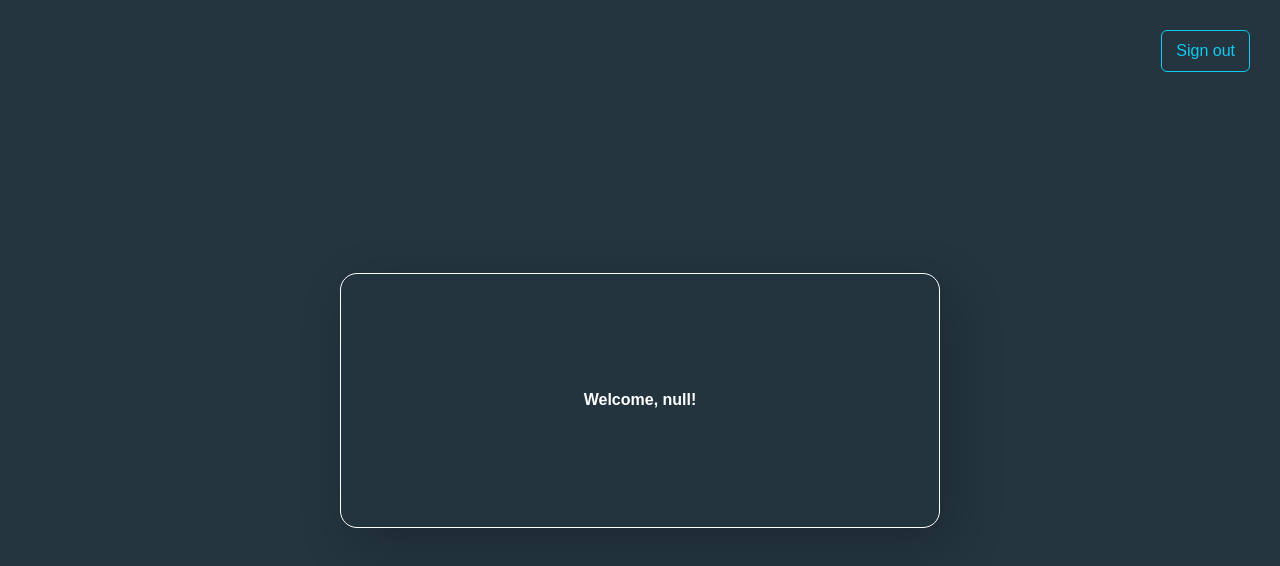
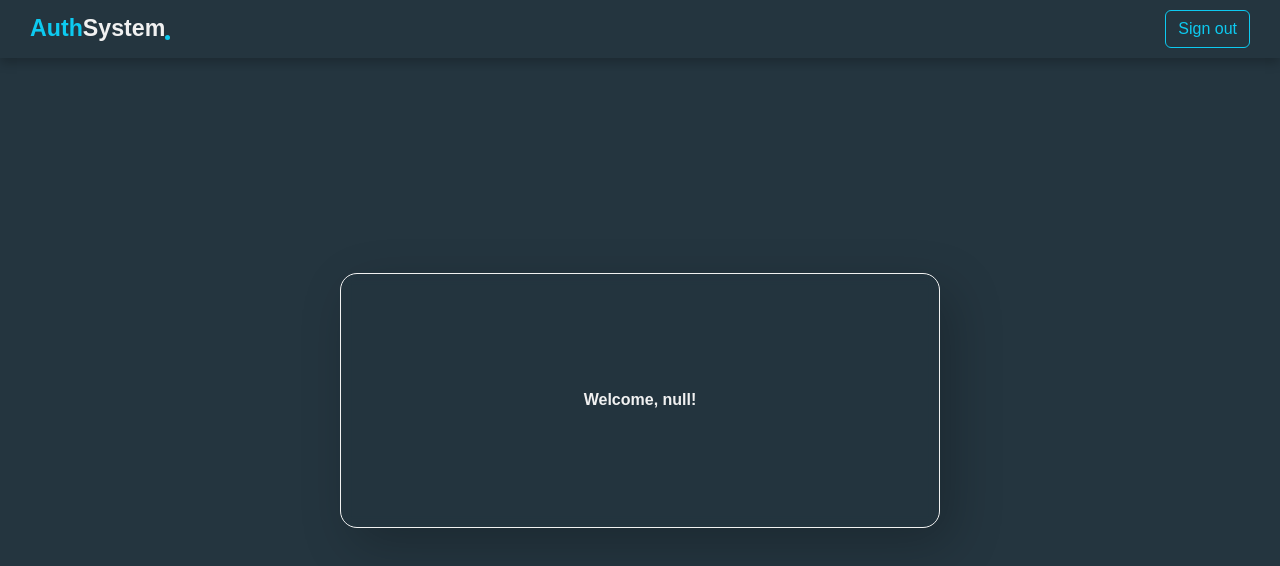
Before and after one commit to belalsameh-dev/auth-system, a plain HTML site: page home/index.html in a window 1280 px wide. Drawn offline with nearby package versions, Linux system fonts and the light colour scheme; a web font is replaced by a local one.

Commit message:
Navbar added to the home page

```diff
--- a/home/index.html
+++ b/home/index.html
@@ -20,7 +20,10 @@
 </head>
 
 <body>
-    <button type="button" class="btn btn-outline-info">Sign out</button>
+    <nav class="navbar">
+        <h1 class="logo mb-0"><span class="text-info">Auth</span>System</h1>
+        <button type="button" class="btn btn-outline-info">Sign out</button>
+    </nav>
     <div class="card"></div>
 </body>
 
--- a/home/style.css
+++ b/home/style.css
@@ -7,8 +7,11 @@
 }
 
 :root {
+    --info-color: #0DCAF0;
     --main-color: #17A2B8;
-    --sec-color: #24353F
+    --second-color: #24353F;
+    --white-color: #f1f1f1;
+    --shadow: rgba(0, 0, 0, 0.22);
 }
 
 body {
@@ -17,20 +20,54 @@ body {
     display: flex;
     align-items: center;
     justify-content: center;
-    background-color: var(--sec-color);
+    background-color: var(--second-color);
     position: relative;
 }
 
-.btn {
+.navbar {
+    width: 100%;
+    display: flex;
+    align-items: center;
+    justify-content: space-between;
+    padding: 10px 30px;
     position: absolute;
-    top: 30px;
-    right: 30px;
-    transition: all 0.5s;
+    top: 0;
+    left: 0;
+    z-index: 1;
+    box-shadow: 0px 5px 10px var(--shadow);
 }
 
-@media (min-width: 800px) {
+.logo {
+    color: var(--white-color);
+    font-size: 1.45rem;
+    font-weight: bolder;
+    position: relative;
+    cursor: pointer;
+}
+
+.logo::after {
+    content: "";
+    position: absolute;
+    left: 100%;
+    bottom: 3px;
+    width: 5px;
+    height: 5px;
+    border-radius: 50%;
+    background-color: #0DCAF0;
+}
+
+.logo:hover::after {
+    transform: scaleX(1);
+}
+
+@media screen and (max-width: 480px) {
+    .logo {
+        font-size: 1.25rem;
+    }
+
     .btn {
-        padding: 8px 14px;
+        font-size: 0.875rem;
+        padding: 0.25rem 0.5rem;
     }
 }
 
@@ -38,8 +75,8 @@ body {
     width: min(600px, 85%);
     height: 255px;
     background: rgba(36, 53, 63, 0.58);
-    border: 1px solid white;
-    box-shadow: 12px 17px 51px rgba(0, 0, 0, 0.22);
+    border: 1px solid var(--white-color);
+    box-shadow: 12px 17px 51px var(--shadow);
     backdrop-filter: blur(6px);
     border-radius: 17px;
     text-align: center;
@@ -50,12 +87,12 @@ body {
     align-items: center;
     user-select: none;
     font-weight: bolder;
-    color: #fff;
+    color: var(--white-color);
 }
 
 .card:hover {
-    color: #17A2B8;
-    border: 1px solid #17A2B8;
+    color: var(--main-color);
+    border: 1px solid var(--main-color);
     transform: scale(1.05);
 }
 
--- a/signup/style.css
+++ b/signup/style.css
@@ -28,7 +28,6 @@ body {
 .form-control {
     color: #f1f1f1ee !important;
     border-color: #f1f1f150;
-
 }
 
 .form-control:focus {
```
